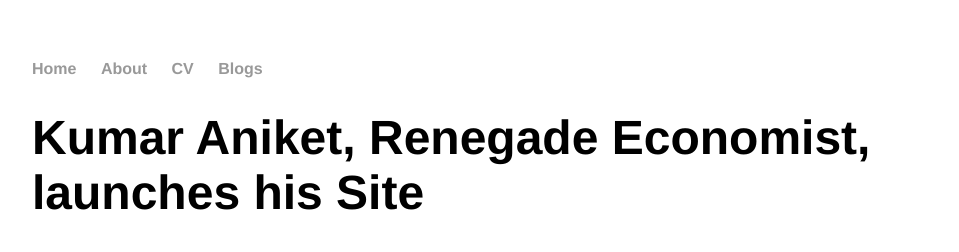
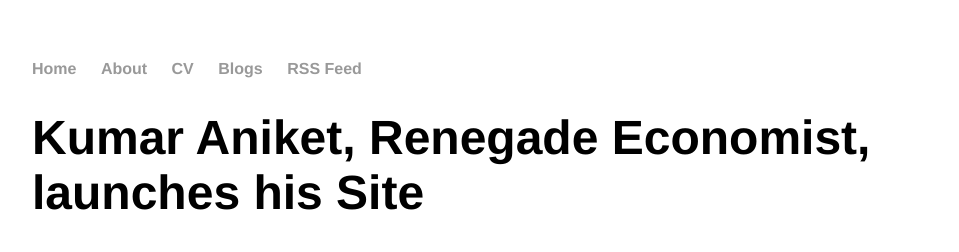
Before and after one commit to kaniket1/kaniket1.github.io, a Jekyll site: the page built from _posts/2017-09-05-The-first-post.md, in a window 1280 px wide. Shown: the top 252 px of the page, without its empty margins (160-1119 px from the left). Built offline with Jekyll 4.4.1, drawn with Linux system fonts in a browser that asks for light colours.

Commit message:
Update default.html
Added RSS Feed

```diff
--- a/_layouts/default.html
+++ b/_layouts/default.html
@@ -12,6 +12,7 @@
 		        	<li><a href="/about">About</a></li>
 	        		<li><a href="/cv">CV</a></li>
 	        		<li><a href="/blog/">Blogs</a></li>
+				<li><a href="http://kaniket1.github.io/blog/atom.xml">RSS Feed</a></li>
 	    		</ul>
 			</nav>
 			<div class="container">
```
